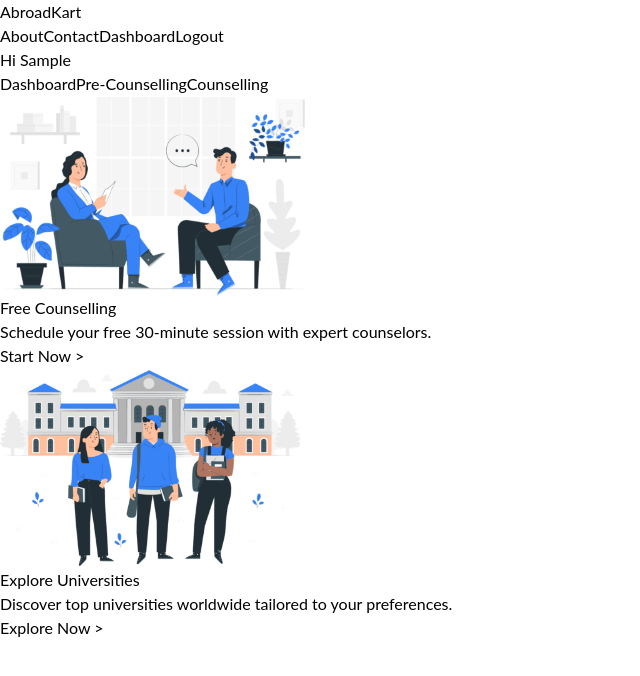
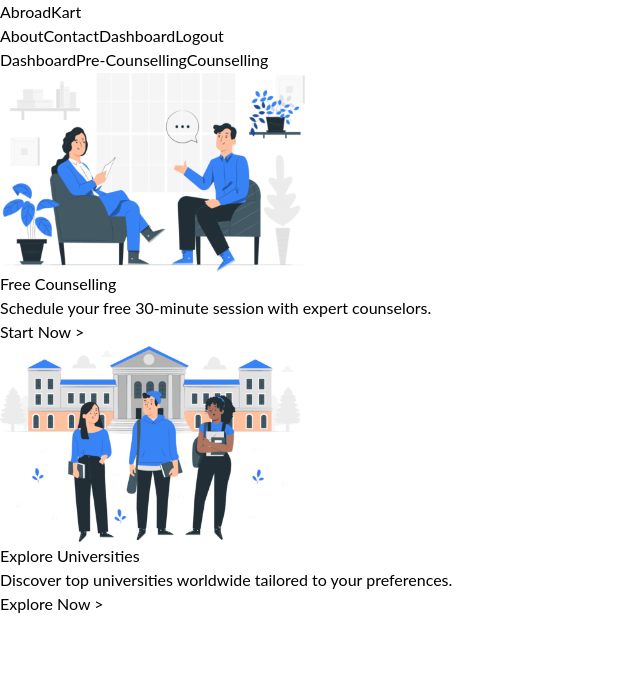
Before and after one commit to dvbuiilds/abroadkart, a Next.js app: page /dashboard in a window 1280 px wide. Shown: the top 676 px of the page, without its empty margins (0-640 px from the left). Built offline with nearby package versions, Linux system fonts and the light colour scheme; no server answers; sample sign-in values are in the browser's storage.

Commit message:
chore: removed name title from dashboard layout sidebar.

```diff
--- a/src/components/DashboardLayout.tsx
+++ b/src/components/DashboardLayout.tsx
@@ -1,6 +1,7 @@
 import { type ReactNode } from "react";
 import Link from "next/link";
 import { useRouter } from "next/router";
+
 import { useUserSession } from "@app/context/UserSessionContext";
 
 interface DashboardLayoutProps {
@@ -9,18 +10,12 @@ interface DashboardLayoutProps {
 
 export const DashboardLayout = ({ children }: DashboardLayoutProps) => {
   const router = useRouter();
-  const { activeSession, user } = useUserSession();
-
-  const sidebarTitle =
-    activeSession.status === "authenticated" && activeSession.data?.user?.name
-      ? `Hi ${activeSession.data?.user?.name.split(" ")[0]}`
-      : null;
+  const { user } = useUserSession();
 
   return (
     <div className="flex h-screen">
       {/* Sidebar */}
-      <aside className="w-1/6 bg-gray-800 text-white p-4">
-        <h2 className="text-2xl font-bold mb-8">{sidebarTitle}</h2>
+      <aside className="w-1/8 bg-gray-800 text-white p-4">
         <nav className="space-y-4">
           <Link
             href="/dashboard"
@@ -54,16 +49,6 @@ export const DashboardLayout = ({ children }: DashboardLayoutProps) => {
           >
             Counselling
           </Link>
-          {/* <Link
-            href="/dashboard/explore-universities"
-            className={`block p-2 rounded ${
-              router.pathname === "/dashboard/explore-universities"
-                ? "bg-gray-700 font-bold"
-                : "hover:bg-gray-700"
-            }`}
-          >
-            Universities
-          </Link> */}
         </nav>
       </aside>
 
```
